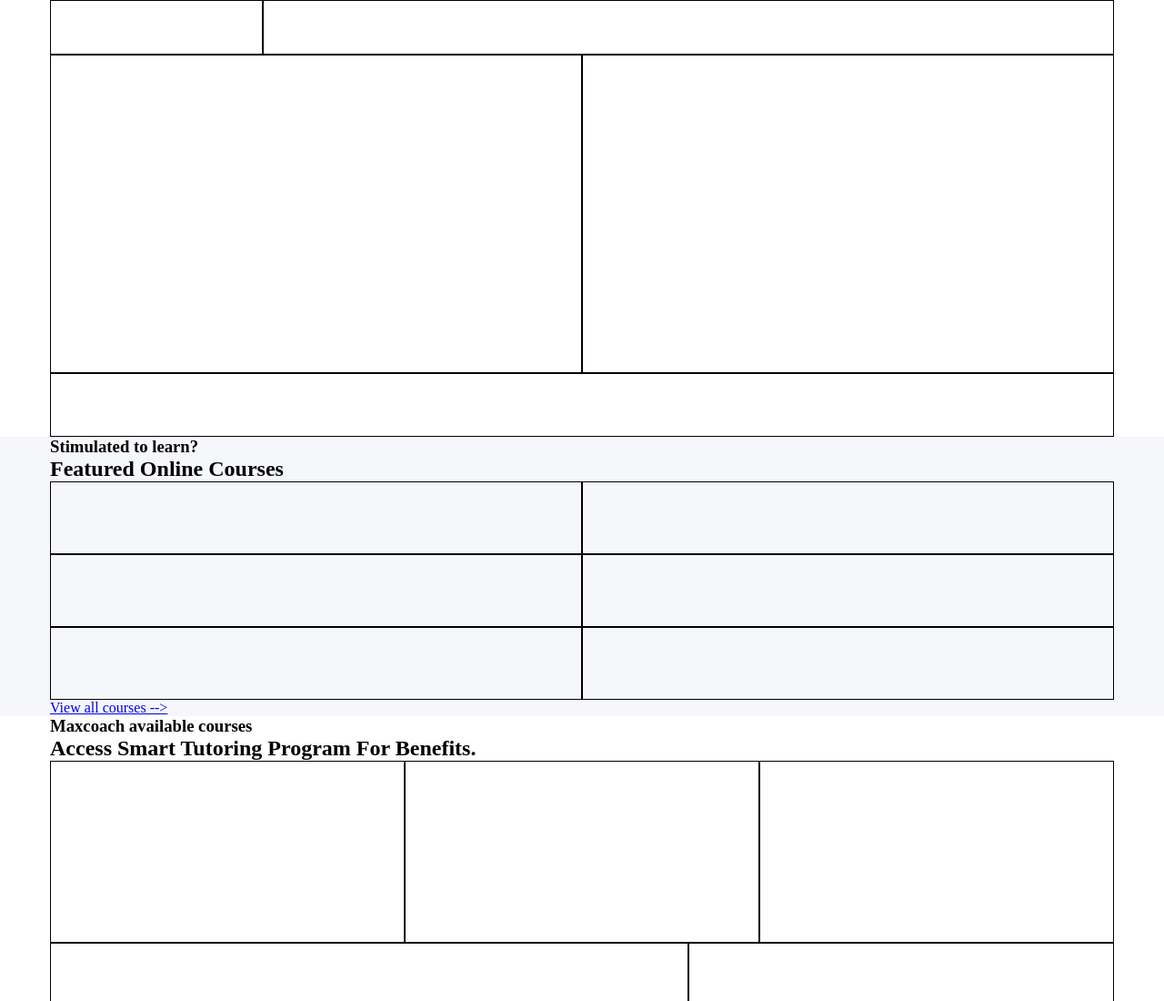
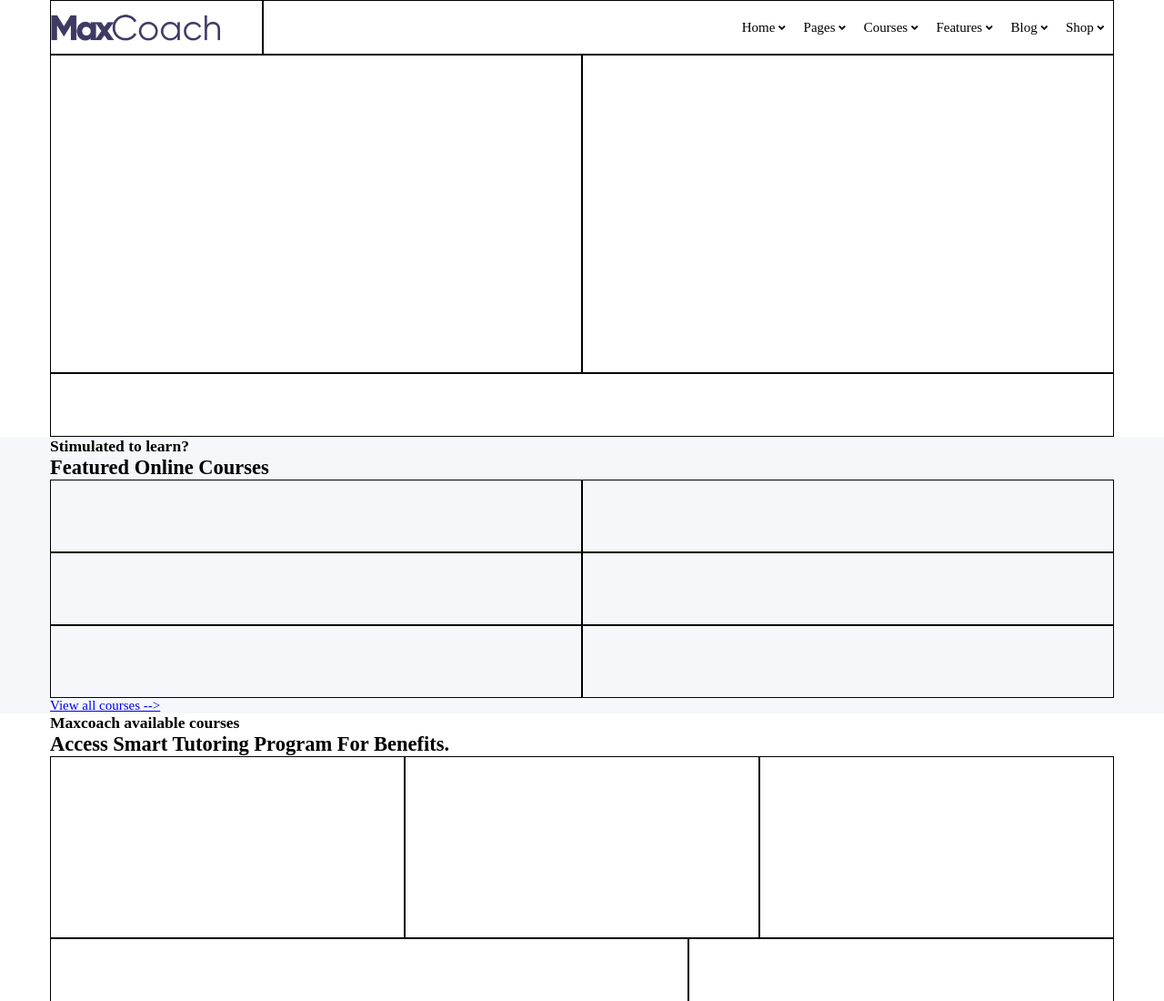
Before and after one commit to gioele-farina/proj-html-vuejs, a plain HTML site: page index.html in a window 1280 px wide. Shown: the top 1100 px of the page at 91% size. Drawn offline with nearby package versions, Linux system fonts and the light colour scheme.

Commit message:
menu a tendina header

```diff
--- a/css/style.css
+++ b/css/style.css
@@ -1,4 +1,8 @@
 /* Regole generali */
+html {
+  font-size: 15px;
+}
+
 * {
   margin: 0;
   padding: 0;
@@ -8,6 +12,10 @@
 .container_fluid {
   width: 1170px;
   margin: auto;
+}
+
+ul li:hover {
+  cursor: pointer;
 }
 
 /* fine regole generali */
@@ -21,15 +29,62 @@ header {
 header .logo {
   height: 100%;
   width: 20%;
+  display: flex;
+  align-items: center;
   /* DEBUG:  */
   border: 1px solid black;
+}
+
+header .logo img {
+  max-width: 80%;
 }
 
 nav {
   height: 100%;
   width: 80%;
+  display: flex;
+  align-items: center;
+  justify-content: flex-end;
   /* DEBUG:  */
   border: 1px solid black;
+}
+
+nav ul {
+  list-style: none;
+}
+
+nav ul li {
+  display: inline-block;
+  padding: 0 10px;
+  font-size: 1rem;
+  text-transform: capitalize;
+  position: relative;
+}
+
+nav ul li i {
+  font-size: 0.8rem;
+}
+
+.tendina {
+  position: absolute;
+  top: 100%;
+  right: 0;
+  background-color: white;
+  -webkit-box-shadow: 1px 2px 5px 0px rgba(0,0,0,0.75);
+  -moz-box-shadow: 1px 2px 5px 0px rgba(0,0,0,0.75);
+  box-shadow: 1px 2px 5px 0px rgba(0,0,0,0.75);
+  padding: 5px 8px;
+  min-width: 100px;
+  text-align: center;
+  display: none;
+}
+
+.tendina.active {
+  display: block;
+}
+
+.tendina ul {
+  list-style: none;
 }
 
 /* jumbotron */
--- a/index.html
+++ b/index.html
@@ -23,19 +23,36 @@
   <body>
 
     <!-- header -->
-    <header class="container_fluid">
+    <header id="header" class="container_fluid">
 
       <div class="logo">
-
+        <img :src="logo" alt="">
       </div>
 
       <nav>
+
+        <ul>
+          <li v-for="(item, i) in navItems" @click="mostraTendina(i)" >
+            {{ item.name }}
+            <i class="fas fa-angle-down"></i>
+
+            <div :class="['tendina' ,{'active': tendinaAttiva === i}]" @mouseleave="chiudiTendina()">
+              <ul>
+                <li v-for="link in item.links">
+                  <a :href="link.href">{{ link.testo }}</a>
+                </li>
+              </ul>
+            </div>
+
+            </li>
+        </ul>
 
       </nav>
 
     </header>
 
     <!-- jumbotron -->
+    <div class="jumbotron-background">
       <div id="jumbotron" class="container_fluid">
         <!-- left -->
         <aside class="jumbotron-left">
@@ -50,6 +67,7 @@
 
         </div>
 
+      </div>
     </div>
 
     <!-- corsi -->
--- a/js/header.js
+++ b/js/header.js
@@ -1,7 +1,10 @@
 var header = new Vue({
   el: '#header',
   data: {
-    logo: "",
+    // flags
+    tendinaAttiva: false,
+    // dati
+    logo: "assets/images/dark-logo.png",
     navItems: [
       {
         name: "home",
@@ -33,23 +36,23 @@ var header = new Vue({
         links: [
           {
             href: "#",
-            testo: "Link_1"
+            testo: "Link_6"
           },
           {
             href: "#",
-            testo: "Link_2"
+            testo: "Link_7"
           },
           {
             href: "#",
-            testo: "Link_3"
+            testo: "Link_8"
           },
           {
             href: "#",
-            testo: "Link_4"
+            testo: "Link_9"
           },
           {
             href: "#",
-            testo: "Link_5"
+            testo: "Link_10"
           }
         ]
       },
@@ -58,23 +61,23 @@ var header = new Vue({
         links: [
           {
             href: "#",
-            testo: "Link_1"
+            testo: "Link_11"
           },
           {
             href: "#",
-            testo: "Link_2"
+            testo: "Link_12"
           },
           {
             href: "#",
-            testo: "Link_3"
+            testo: "Link_13"
           },
           {
             href: "#",
-            testo: "Link_4"
+            testo: "Link_14"
           },
           {
             href: "#",
-            testo: "Link_5"
+            testo: "Link_15"
           }
         ]
       },
@@ -83,23 +86,23 @@ var header = new Vue({
         links: [
           {
             href: "#",
-            testo: "Link_1"
+            testo: "Link_16"
           },
           {
             href: "#",
-            testo: "Link_2"
+            testo: "Link_17"
           },
           {
             href: "#",
-            testo: "Link_3"
+            testo: "Link_18"
           },
           {
             href: "#",
-            testo: "Link_4"
+            testo: "Link_19"
           },
           {
             href: "#",
-            testo: "Link_5"
+            testo: "Link_20"
           }
         ]
       },
@@ -108,23 +111,23 @@ var header = new Vue({
         links: [
           {
             href: "#",
-            testo: "Link_1"
+            testo: "Link_21"
           },
           {
             href: "#",
-            testo: "Link_2"
+            testo: "Link_22"
           },
           {
             href: "#",
-            testo: "Link_3"
+            testo: "Link_23"
           },
           {
             href: "#",
-            testo: "Link_4"
+            testo: "Link_24"
           },
           {
             href: "#",
-            testo: "Link_5"
+            testo: "Link_25"
           }
         ]
       },
@@ -133,23 +136,23 @@ var header = new Vue({
         links: [
           {
             href: "#",
-            testo: "Link_1"
+            testo: "Link_26"
           },
           {
             href: "#",
-            testo: "Link_2"
+            testo: "Link_27"
           },
           {
             href: "#",
-            testo: "Link_3"
+            testo: "Link_28"
           },
           {
             href: "#",
-            testo: "Link_4"
+            testo: "Link_29"
           },
           {
             href: "#",
-            testo: "Link_5"
+            testo: "Link_30"
           }
         ]
       }
@@ -162,6 +165,12 @@ var header = new Vue({
   })},
 
   methods: {
+    mostraTendina: function(index) {
+      this.tendinaAttiva = index;
+    },
 
+    chiudiTendina: function(index) {
+      this.tendinaAttiva = false;
+    }
   }
 })
```
Lines whose indentation alone changed are shown as unchanged.
